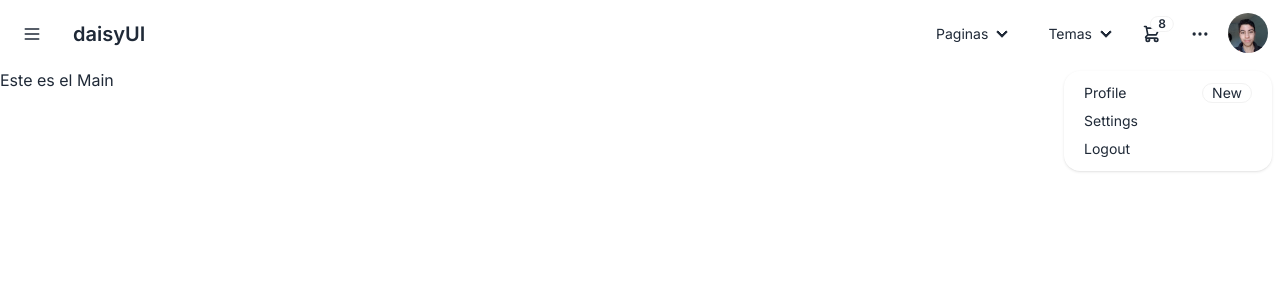
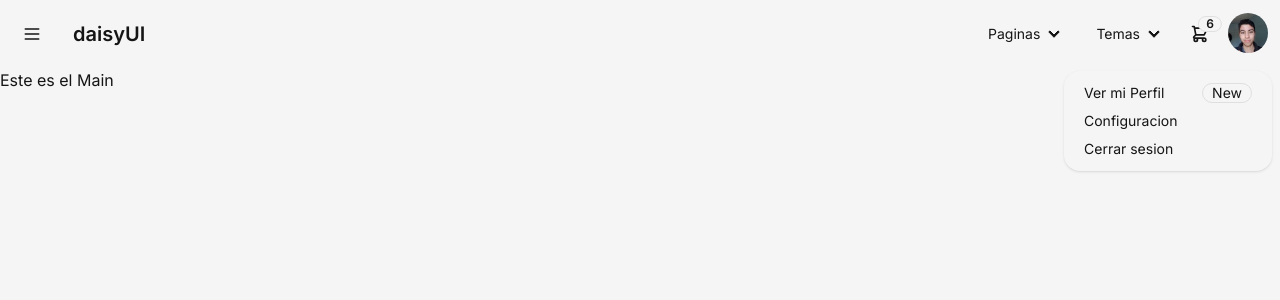
Before and after one commit to bruno10-0/Nando-Shop, a Next.js app: page / in a window 1280 px wide. Both pictures are taken after a click on the button 1248 px from the left and 33 px from the top of the page. Shown: the top 300 px of the page. Built offline with nearby package versions, Linux system fonts and the light colour scheme.

Commit message:
feat(navbar): :lipstick: Termine el navbar

```diff
--- a/src/app/layout.tsx
+++ b/src/app/layout.tsx
@@ -17,7 +17,7 @@ export default function RootLayout({
   children: React.ReactNode
 }) {
   return (
-    <html lang="en">
+    <html lang="en" data-theme="nando">
 
         <Head>
           <title>NandoShop</title>
--- a/src/app/layouts/Navbar/Navbar.tsx
+++ b/src/app/layouts/Navbar/Navbar.tsx
@@ -1,6 +1,9 @@
 import Image from "next/image";
 import DrawerNavbar from "./compsNavbar/DrawerNavbar";
-import Dropdown from "@/components/dropdown/DropDown";
+import Dropdown from "@/components/dropdown/Dropdown";
+import { themes } from "./dataNavbar";
+import InputTheme from "./compsNavbar/InputTheme";
+import CartNavbar from "./compsNavbar/CartNavbar";
 
 const Navbar = () => {
     return (
@@ -18,43 +21,27 @@ const Navbar = () => {
 
             <div className="flex-none">
 
-                <Dropdown title="Paginas" accessibilityLabel="Ver Paginas" listClassName="p-0" containerClassName="0-0">
+                <Dropdown title="Paginas" accessibilityLabel="Ver Paginas">
                     <li><a>Link 1</a></li>
                     <li><a>Link 2</a></li>
                 </Dropdown>
 
+                {/* Renderiza todos lo temas de daisyUI */}
                 <Dropdown title="Temas" listClassName="p-0">
                     <ul tabIndex={0} className="dropdown-content z-[1] p-2 shadow-2xl bg-base-300 rounded-box w-52 m-0">
-                        <li><input type="radio" name="theme-dropdown" className="theme-controller btn btn-sm btn-block btn-ghost justify-start" aria-label="Default" value="default"/></li>
-                        <li><input type="radio" name="theme-dropdown" className="theme-controller btn btn-sm btn-block btn-ghost justify-start" aria-label="Retro" value="retro"/></li>
-                        <li><input type="radio" name="theme-dropdown" className="theme-controller btn btn-sm btn-block btn-ghost justify-start" aria-label="Cyberpunk" value="cyberpunk"/></li>
-                        <li><input type="radio" name="theme-dropdown" className="theme-controller btn btn-sm btn-block btn-ghost justify-start" aria-label="Valentine" value="valentine"/></li>
-                        <li><input type="radio" name="theme-dropdown" className="theme-controller btn btn-sm btn-block btn-ghost justify-start" aria-label="Aqua" value="aqua"/></li>
+
+                        {/* Da un valor defecto */}
+                        <InputTheme ariaLabel="default" value="default" isDefault={ true }/>
+
+                        {themes.map((theme, index) => {
+                            return <InputTheme key={index} ariaLabel={ theme } value={ theme }/>
+                        })}
+
                     </ul>
                 </Dropdown>
 
 
-                <div className="dropdown dropdown-end">
-                    <div tabIndex={0} role="button" className="btn btn-ghost btn-circle">
-                        <div className="indicator">
-                        <svg xmlns="http://www.w3.org/2000/svg" className="h-5 w-5" fill="none" viewBox="0 0 24 24" stroke="currentColor"><path strokeLinecap="round" strokeLinejoin="round" strokeWidth="2" d="M3 3h2l.4 2M7 13h10l4-8H5.4M7 13L5.4 5M7 13l-2.293 2.293c-.63.63-.184 1.707.707 1.707H17m0 0a2 2 0 100 4 2 2 0 000-4zm-8 2a2 2 0 11-4 0 2 2 0 014 0z" /></svg>
-                        <span className="badge badge-sm indicator-item">8</span>
-                        </div>
-                    </div>
-                    <div tabIndex={0} className="mt-3 z-[1] card card-compact dropdown-content w-52 bg-base-100 shadow">
-                        <div className="card-body">
-                        <span className="font-bold text-lg">8 Items</span>
-                        <span className="text-info">Subtotal: $999</span>
-                        <div className="card-actions">
-                            <button className="btn btn-primary btn-block">View cart</button>
-                        </div>
-                        </div>
-                    </div>
-                </div>
-
-                <button className="btn btn-square btn-ghost">
-                <svg xmlns="http://www.w3.org/2000/svg" fill="none" viewBox="0 0 24 24" className="inline-block w-5 h-5 stroke-current"><path strokeLinecap="round" strokeLinejoin="round" strokeWidth="2" d="M5 12h.01M12 12h.01M19 12h.01M6 12a1 1 0 11-2 0 1 1 0 012 0zm7 0a1 1 0 11-2 0 1 1 0 012 0zm7 0a1 1 0 11-2 0 1 1 0 012 0z"></path></svg>
-                </button>
+                <CartNavbar />
 
                 <div className="dropdown dropdown-end">
                     <div tabIndex={0} role="button" className="btn btn-ghost btn-circle avatar">
@@ -65,12 +52,12 @@ const Navbar = () => {
                     <ul tabIndex={0} className="mt-3 z-[1] p-2 shadow menu menu-sm dropdown-content bg-base-100 rounded-box w-52">
                         <li>
                         <a className="justify-between">
-                            Profile
+                            Ver mi Perfil
                             <span className="badge">New</span>
                         </a>
                         </li>
-                        <li><a>Settings</a></li>
-                        <li><a>Logout</a></li>
+                        <li><a>Configuracion</a></li>
+                        <li><a>Cerrar sesion</a></li>
                     </ul>
                 </div>
 
--- /dev/null
+++ b/src/app/layouts/Navbar/compsNavbar/CartNavbar.tsx
@@ -0,0 +1,23 @@
+const CartNavbar = () => {
+    return (
+        <div className="dropdown dropdown-end">
+            <div tabIndex={0} role="button" className="btn btn-ghost btn-circle">
+                <div className="indicator">
+                    <svg xmlns="http://www.w3.org/2000/svg" className="h-5 w-5" fill="none" viewBox="0 0 24 24" stroke="currentColor"><path strokeLinecap="round" strokeLinejoin="round" strokeWidth="2" d="M3 3h2l.4 2M7 13h10l4-8H5.4M7 13L5.4 5M7 13l-2.293 2.293c-.63.63-.184 1.707.707 1.707H17m0 0a2 2 0 100 4 2 2 0 000-4zm-8 2a2 2 0 11-4 0 2 2 0 014 0z" /></svg>
+                    <span className="badge badge-sm indicator-item">6</span>
+                </div>
+            </div>
+            <div tabIndex={0} className="mt-3 z-[1] card card-compact dropdown-content w-52 bg-base-100 shadow">
+                <div className="card-body">
+                <span className="font-bold text-lg">8 Items</span>
+                <span className="text-info">Subtotal: $999</span>
+                <div className="card-actions">
+                    <button className="btn btn-primary btn-block">View cart</button>
+                </div>
+                </div>
+            </div>
+        </div>
+    );
+}
+
+export default CartNavbar
--- /dev/null
+++ b/src/app/layouts/Navbar/compsNavbar/InputTheme.tsx
@@ -0,0 +1,34 @@
+import React from "react";
+
+interface themeProps {
+    ariaLabel: string,
+    value: string,
+    isDefault?: boolean,
+}
+
+const InputTheme: React.FC<themeProps> = ({ ariaLabel, value, isDefault = false}) => {
+    return (
+        <li>
+            { isDefault ?
+                <input
+                    type="radio"
+                    name="theme-dropdown"
+                    className="theme-controller btn btn-sm btn-block btn-ghost justify-start"
+                    aria-label={ ariaLabel }
+                    value={ value }
+                    defaultChecked
+                />
+            :
+                <input
+                    type="radio"
+                    name="theme-dropdown"
+                    className="theme-controller btn btn-sm btn-block btn-ghost justify-start"
+                    aria-label={ ariaLabel }
+                    value={ value }
+                />
+             }
+        </li>
+    )
+}
+
+export default InputTheme;
--- /dev/null
+++ b/src/app/layouts/Navbar/dataNavbar.ts
@@ -0,0 +1,35 @@
+export const themes = [
+    "light",
+    "dark",
+    "cupcake",
+    "bumblebee",
+    "emerald",
+    "corporate",
+    "synthwave",
+    "retro",
+    "cyberpunk",
+    "valentine",
+    "halloween",
+    "garden",
+    "forest",
+    "aqua",
+    "lofi",
+    "pastel",
+    "fantasy",
+    "wireframe",
+    "black",
+    "luxury",
+    "dracula",
+    "cmyk",
+    "autumn",
+    "business",
+    "acid",
+    "lemonade",
+    "night",
+    "coffee",
+    "winter",
+    "dim",
+    "nord",
+    "sunset",
+    "nando"
+  ]
--- a/tailwind.config.ts
+++ b/tailwind.config.ts
@@ -51,7 +51,7 @@ const config: Config = {
       "nord",
       "sunset",
       {
-        mytheme: {
+        "nando": {
           "primary": "#070A57",
           "secondary": "#1d4ed8",
           "accent": "#86198f",
```
